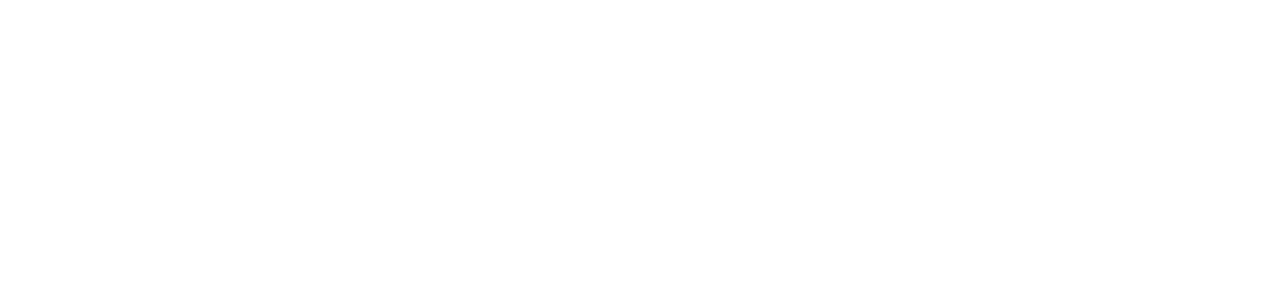
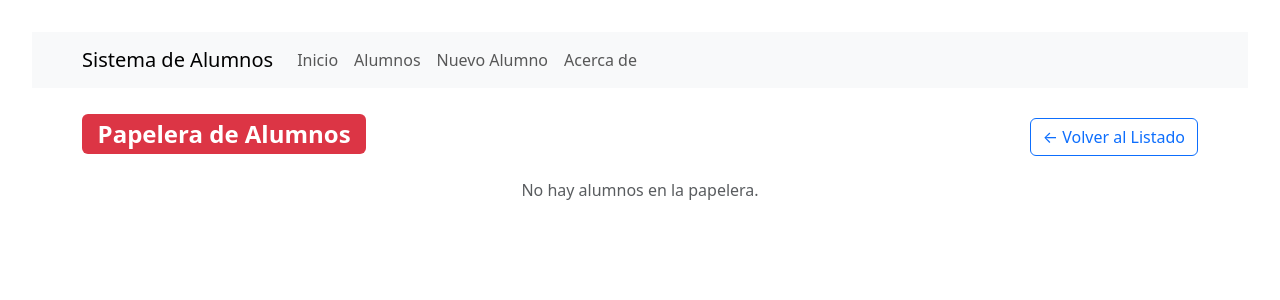
Before and after one commit to santip019/pv_tp5_grupo21, a React (Vite) app: page /papelera in a window 1280 px wide. Before the commit this address had no page. Shown: the top 300 px of the page. Built offline with nearby package versions, Linux system fonts and the light colour scheme.

Commit message:
Feat: se implementó el componente Papelera.jsx [Fernandez Bruno]

```diff
--- a/src/App.jsx
+++ b/src/App.jsx
@@ -7,6 +7,7 @@
 import Layout from './assets/components/Layout.jsx'
 import EditarAlumno from "./assets/components/EditarAlumno.jsx";
 import VerDetalles from './assets/components/VerDetalles.jsx'
+import Papelera from './assets/components/Papelera.jsx';
 
 
 function App() {
@@ -33,6 +34,7 @@
         <Route path="/editar-alumno/:lu" element={ <EditarAlumno alumnos={alumnos} setAlumnos={setAlumnos} /> } />
         <Route path="/alumno/:lu" element={<VerDetalles alumnos={alumnos} />} />
         <Route path="/Acerca-De" element={ <AcercaDe /> } />
+        <Route path="/papelera" element={<Papelera alumnos={alumnos} setAlumnos={setAlumnos} />} />
       </Route>
     </Routes>
   )
--- a/src/assets/components/ListaAlumnos.jsx
+++ b/src/assets/components/ListaAlumnos.jsx
@@ -4,18 +4,21 @@
 import { useNavigate } from "react-router-dom";
 import '../../../src/App.css';
 
-function ListaAlumnos({alumnos, eliminarAlumno}) {
+function ListaAlumnos({ alumnos, eliminarAlumno }) {
   const navigate = useNavigate();
-  const listaAlumnos = alumnos.filter(alumno => alumno.estado).map((alumno) => (
+
+  const listaAlumnos = alumnos
+    .filter(alumno => alumno.estado)
+    .map((alumno) => (
       <div key={alumno.lu} className="col-md-4 d-flex">
-      <Card className='card'>
+        <Card className="card">
           <Card.Body>
             <Card.Title>{alumno.nombre} {alumno.apellido}</Card.Title>
             <Card.Text>
               Datos del alumno LU: {alumno.lu}
             </Card.Text>
-          <Button variant="danger" onClick={() => eliminarAlumno(alumno.lu)}>Eliminar</Button>
-          <Button variant="success" onClick={() => navigate(`/editar-alumno/${alumno.lu}`)}>Editar</Button>
+            <Button variant="danger" onClick={() => eliminarAlumno(alumno.lu)}>Eliminar</Button>{' '}
+            <Button variant="success" onClick={() => navigate(`/editar-alumno/${alumno.lu}`)}>Editar</Button>{' '}
             <Button variant="info" onClick={() => navigate(`/alumno/${alumno.lu}`)}>Ver Detalles</Button>
           </Card.Body>
         </Card>
@@ -24,11 +27,20 @@
 
   return (
     <div>
-      <h2><Badge bg="primary" >Listado de alumnos</Badge></h2>
+      <div className="d-flex justify-content-between align-items-center mb-3">
+        <h2><Badge bg="primary">Listado de alumnos</Badge></h2>
+        <Button variant="outline-danger" onClick={() => navigate('/papelera')}>
+          🗑 Ver Papelera
+        </Button>
+      </div>
+
       <div className="row">
-        {listaAlumnos}
+        {listaAlumnos.length > 0 ? listaAlumnos : (
+          <p className="text-muted">No hay alumnos activos en este momento.</p>
+        )}
       </div>
     </div>
   );
 }
+
 export default ListaAlumnos;
--- /dev/null
+++ b/src/assets/components/Papelera.jsx
@@ -0,0 +1,48 @@
+import { useNavigate } from 'react-router-dom';
+import Card from 'react-bootstrap/Card';
+import Button from 'react-bootstrap/Button';
+import Badge from 'react-bootstrap/Badge';
+
+const Papelera = ({ alumnos, setAlumnos }) => {
+  const navigate = useNavigate();
+
+  const alumnosInactivos = alumnos.filter(alumno => !alumno.estado);
+
+  const rehabilitarAlumno = (lu) => {
+    const actualizados = alumnos.map(alumno =>
+      alumno.lu === lu ? { ...alumno, estado: true } : alumno
+    );
+    setAlumnos(actualizados);
+  };
+
+  return (
+
+    <div>
+      <div className="d-flex justify-content-between align-items-center mb-3">
+        <h2><Badge bg="danger">Papelera de Alumnos</Badge></h2>
+        <Button variant="outline-primary" onClick={() => navigate('/alumnos')}>
+          ← Volver al Listado
+        </Button>
+      </div>
+
+      <div className="row">
+        {alumnosInactivos.length > 0 ? alumnosInactivos.map((alumno) => (
+          <div key={alumno.lu} className="col-md-4 d-flex">
+            <Card className="card">
+              <Card.Body>
+                <Card.Title>{alumno.nombre} {alumno.apellido}</Card.Title>
+                <Card.Text>LU: {alumno.lu}</Card.Text>
+                <Button variant="info" onClick={() => navigate(`/alumno/${alumno.lu}`)}>Ver Detalles</Button>{' '}
+                <Button variant="success" onClick={() => rehabilitarAlumno(alumno.lu)}>Rehabilitar</Button>
+              </Card.Body>
+            </Card>
+          </div>
+        )) : (
+          <p className="text-muted">No hay alumnos en la papelera.</p>
+        )}
+      </div>
+    </div>
+  );
+};
+
+export default Papelera;
```
Lines whose indentation alone changed are shown as unchanged.
